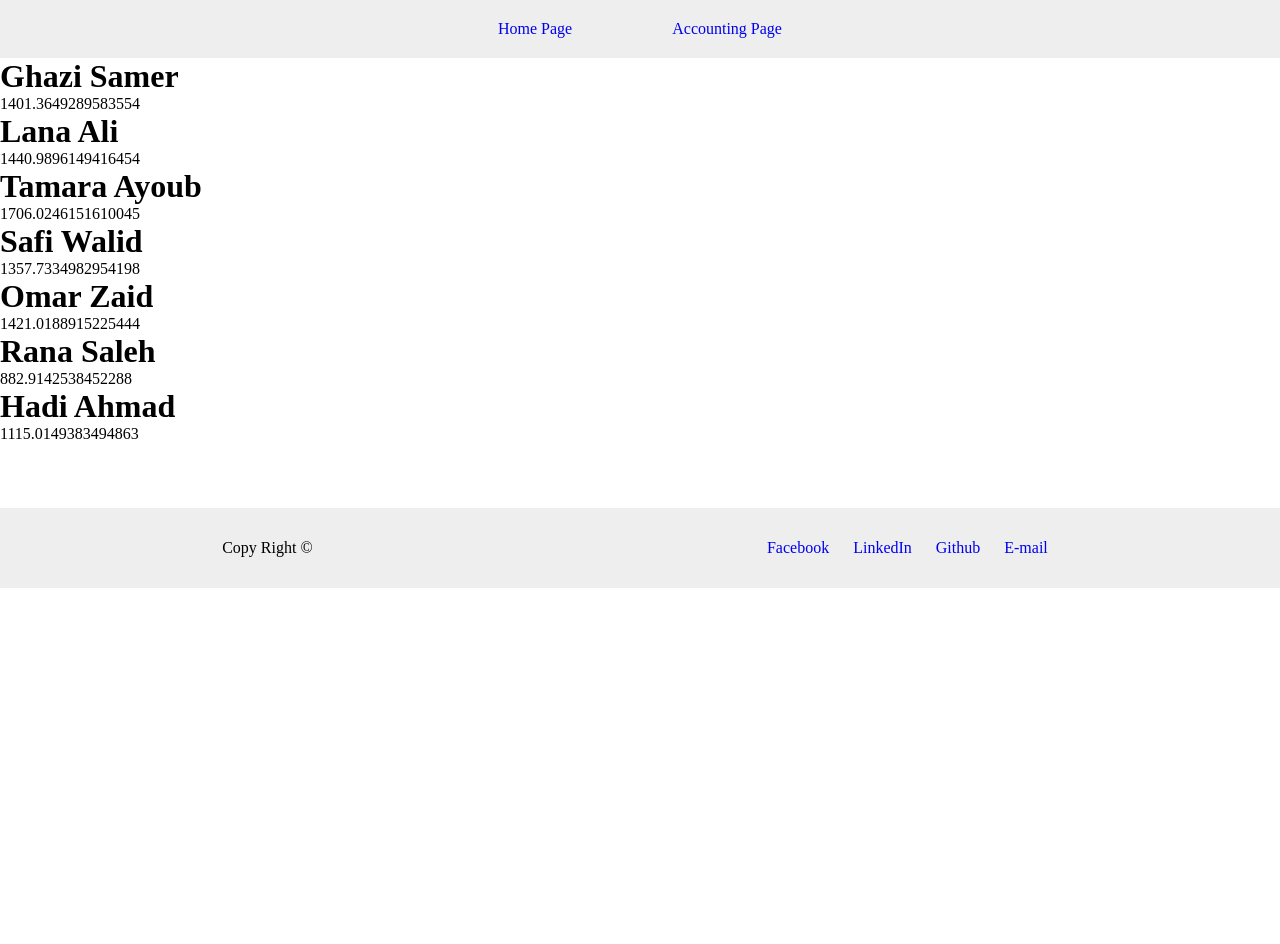
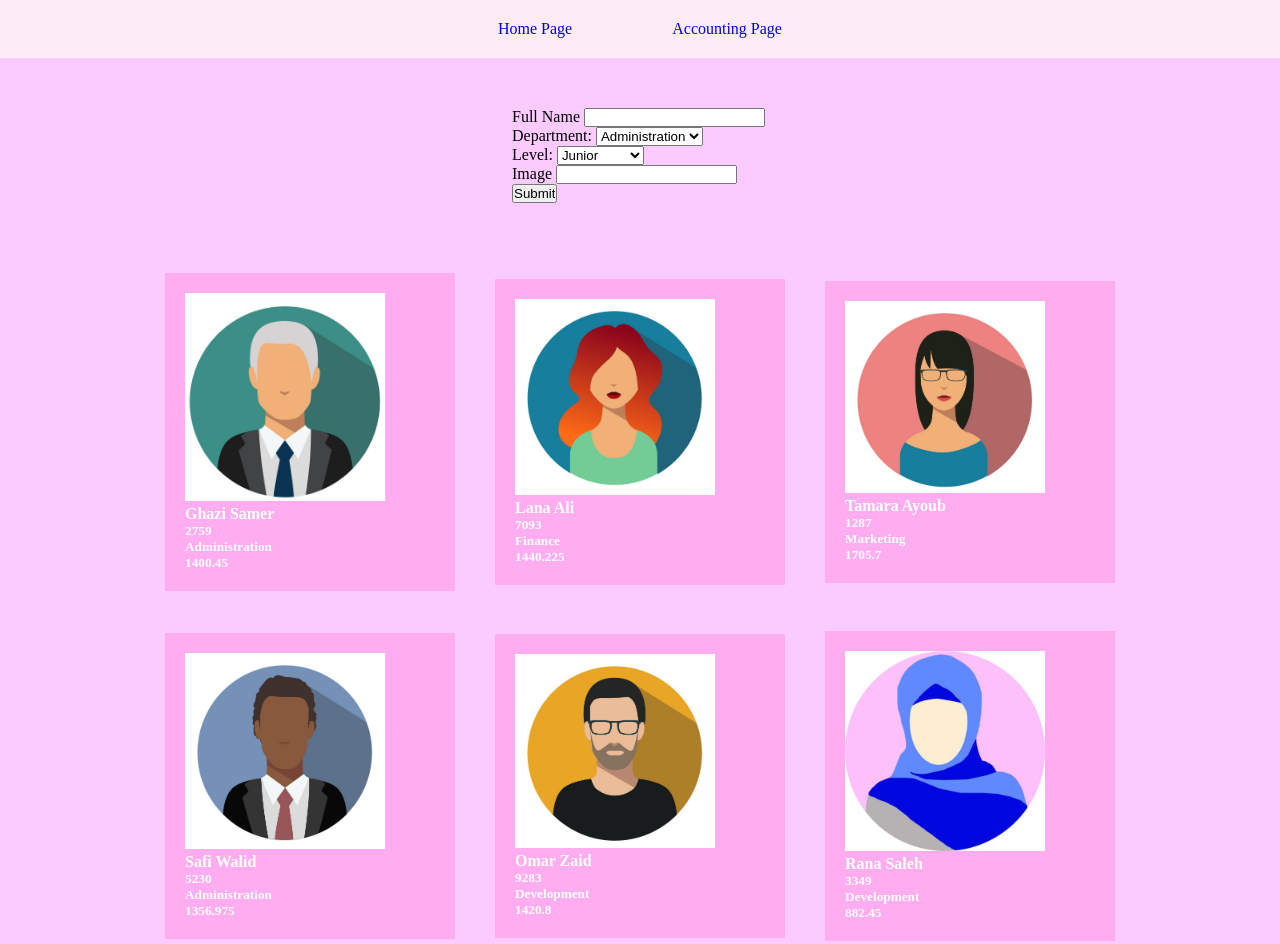
Before and after one commit to WalidAlrefai/HR-management-system, a plain HTML site: page index.html in a window 1280 px wide. Shown: the top 944 px of the page. Before the commit the page ends 800 px from the top, so only its background shows below. Drawn offline with Linux system fonts and the light colour scheme.

Commit message:
new style

```diff
--- a/JS/app.js
+++ b/JS/app.js
@@ -1,42 +1,123 @@
 'use strict';
+
 let allEmployee=[]
-function Employee(EmployeeID,FullName,Department,Level){
-    this.EmployeeID = EmployeeID;
+let employeeDiv = document.getElementById("employee");
+let from = document.getElementById("from");
+let element = document.getElementById("element").parentNode;
+
+function Employee(FullName,Department,Level,img){
+    this.EmployeeID = 0;
     this.FullName = FullName;
     this.Department = Department;
     this.Level = Level;
     this.isSalary = 0
-    this.img = "#";
+    this.img = img;
     allEmployee.push(this);
 }
 
 Employee.prototype.resultOfSalary = function(){
     var salary = 0 ;
     if(this.Level =="Senior"){
-        salary = Math.random() * (2000 - 1500) + 1500
+        salary = Math.floor( Math.random() * (2000 - 1500) + 1500)
     }else if(this.Level =="Mid-Senior"){
-        salary = Math.random() * (1500 - 1000) + 1000
+        salary =  Math.floor(Math.random() * (1500 - 1000) + 1000)
     }else if(this.Level =="Junior"){
-        salary = Math.random() * (1000 - 500) + 500
+        salary = Math.floor( Math.random() * (1000 - 500) + 500)
     }
         var taks = (salary*0.075)
         this.isSalary = salary-taks
     return this.isSalary
 
 }
-let employee1 = new Employee(1000 , "Ghazi Samer" , "Administration" , "Senior");
-let employee2 = new Employee(1001 , "Lana Ali" , "Finance" , "Senior");
-let employee3 = new Employee(1002 , "Tamara Ayoub" , "Marketing" , "Senior" );
-let employee4 = new Employee(1003 , "Safi Walid" , "Administration" , "Mid-Senior");
-let employee5 = new Employee(1004 , "Omar Zaid" ,    "Development" , "Senior" );
-let employee6 = new Employee(1005 , "Rana Saleh" , "Development" , "Junior");
-let employee7 = new Employee(1006 , "Hadi Ahmad" , "Finance" , "Mid-Senior");
+ Employee.prototype.newId = function (){
+     var empid = 0 ;
+    empid = Math.floor(1000 + Math.random() * 9000);
 
-Employee.prototype.render = function(){
-    let Salary = this.resultOfSalary();
-    document.write(` <h1> ${this.FullName} </h1>`)
-    document.write(`  ${this.isSalary}`)
+    this.EmployeeID=empid
+    return this.EmployeeID
 }
+
+let employee1 = new Employee( "Ghazi Samer" , "Administration" , "Senior" , "assets/Ghazi.jpg");
+let employee2 = new Employee( "Lana Ali" , "Finance" , "Senior", "assets/Lana.jpg");
+let employee3 = new Employee( "Tamara Ayoub" , "Marketing" , "Senior", "assets/Tamara.jpg" );
+let employee4 = new Employee( "Safi Walid" , "Administration" , "Mid-Senior", "assets/Safi.jpg");
+let employee5 = new Employee( "Omar Zaid" ,    "Development" , "Senior" , "assets/Omar.jpg");
+let employee6 = new Employee( "Rana Saleh" , "Development" , "Junior", "assets/Rana.jpg");
+let employee7 = new Employee( "Hadi Ahmad" , "Finance" , "Mid-Senior","assets/Hadi.jpg");
+
+
+Employee.prototype.render = function () {
+    var newDiv = document.createElement("div");
+    newDiv.style.backgroundColor = "#FFADF0";
+    newDiv.style.color = "white";
+    newDiv.style.width = "250px";
+    newDiv.style.padding = "20px";
+    newDiv.style.margin = "20px";
+
+
+     let image = document.createElement('img') ;
+    image.setAttribute("src", this.img);
+    newDiv.appendChild(image).width ="200";
+    employeeDiv.appendChild(newDiv);
+
+    let Name = document.createElement('h4');
+    Name.textContent = this.FullName;
+    newDiv.appendChild(Name);
+    employeeDiv.appendChild(newDiv);
+
+    // element.insertBefore(newDiv, image);
+
+    let Empid = document.createElement('h5');
+    Empid.textContent = this.newId();
+    newDiv.appendChild(Empid);
+    employeeDiv.appendChild(newDiv);
+
+
+    let Depart = document.createElement('h5');
+    Depart.textContent = this.Department;
+    newDiv.appendChild(Depart);
+    employeeDiv.appendChild(newDiv);
+
+    let Salar = document.createElement('h5');
+    Salar.textContent = this.resultOfSalary();
+    newDiv.appendChild(Salar);
+    employeeDiv.appendChild(newDiv);
+
+
+
+    // let image = document.createElement('img') ;
+    // image.setAttribute("src", this.img);
+    // employeeDiv.appendChild(image).width ="100";
+
+    // let Name = document.createElement('h4');
+    // Name.textContent = this.FullName;
+    // employeeDiv.appendChild(Name);
+
+    // let Empid = document.createElement('h5');
+    // Empid.textContent = this.newId();
+    // employeeDiv.appendChild(Empid);
+
+
+    // let Depart = document.createElement('h5');
+    // Depart.textContent = this.Department;
+    // employeeDiv.appendChild(Depart);
+
+    // let Salar = document.createElement('h5');
+    // Salar.textContent = this.resultOfSalary();
+    // employeeDiv.appendChild(Salar);
+
+console.log(this);
+
+}
+
+
+// Employee.prototype.render = function(){
+//     var employee = this.newId()
+//     var Salary = this.resultOfSalary();
+//     document.write(` ${this.EmployeeID }  `)
+//     document.write(` <h1> ${this.FullName} </h1> <br>`)
+//     document.write(`  ${this.isSalary}`)
+// }
 
 
 
@@ -44,3 +125,25 @@ Employee.prototype.render = function(){
 for(let i = 0 ; i < allEmployee.length ; i++){
     allEmployee[i].render();
 }
+
+
+from.addEventListener("submit", handleSubmit);
+
+function handleSubmit(event) {
+    event.preventDefault();
+    //  console.log(event.target)
+    let fullName = event.target.fullName.value;
+    let Department = event.target.Department.value;
+    let Level = event.target.Level.value;
+    let Image = event.target.image.value;
+
+    let newEmployee = new Employee(fullName,Department,Level,Image);
+
+    newEmployee.resultOfSalary()
+    newEmployee.render()
+//     console.log(fullName)
+//     console.log(Department)
+//    console.log(Level)
+//    console.log(Image)
+
+}
--- a/Style/index.css
+++ b/Style/index.css
@@ -2,8 +2,11 @@
     margin: 0;
     padding: 0;
 }
+body {
+    background-color: #FBCAFF;
+}
 .nav-bar{
-    background-color: #eee;
+    background-color: #FDEBF7;
     overflow: hidden;
     display: flex;
     /* display: inline; */
@@ -25,13 +28,32 @@
 }
 
 .content{
-    height: 450px;
+    /* background-color: #FBCAFF; */
+    height: 1fr;
+    /* width: 785px; */
 }
+#from{
+    margin: 50px 40%;
+}
+/* #form input {
+    margin: 20px;
+} */
+#employee {
+    display: flex;
+    align-items: center;
+    justify-content: center;
+    flex-wrap: wrap;
+
+
+}
+/* #employee div{
+    margin: 20px 40px;
+} */
 
 
 
 footer{
-    background-color: #eee;
+    background-color: #FC28FB;
     display: flex;
     align-items: center;
     justify-content: space-around;
--- a/index.html
+++ b/index.html
@@ -1,5 +1,6 @@
 <!DOCTYPE html>
 <html lang="en">
+
 <head>
     <meta charset="UTF-8">
     <meta http-equiv="X-UA-Compatible" content="IE=edge">
@@ -7,6 +8,7 @@
     <title>Document</title>
     <link rel="stylesheet" href="./Style/index.css">
 </head>
+
 <body>
     <header class="head">
         <nav class="nav-bar">
@@ -15,8 +17,36 @@
         </nav>
     </header>
     <main class="content">
+        <div id="element">
+            <form id="from">
+                <label for="fullName">Full Name</label>
+                <input id="fullName" type="text" name="fullName" >
+                <br>
+                <label for="Department">Department:</label>
+                <select id="Department" name="Department" >
+                    <option value="Administration">Administration</option>
+                    <option value="Marketing">Marketing</option>
+                    <option value="Development">Development</option>
+                    <option value="Finance">Finance</option>
+                </select>
+                <br>
+                <label for="Level">Level:</label>
+                <select id="Level" name="Level" >
+                    <option value="Junior">Junior</option>
+                    <option value="Mid-Senior">Mid-Senior</option>
+                    <option value="Senior">Senior</option>
+                </select>
+                <br>
+                <label for="Image">Image</label>
+                <input id="image" type="text"  name="Image">
+                <br>
+                <input type="submit" value="Submit">
 
-        <script src="./JS/app.js"></script>
+            </form>
+            <div id="employee"></div>
+        </div>
+
+
     </main>
     <footer>
         <p class="Copy"> Copy Right &copy;</p>
@@ -27,7 +57,7 @@
             <a href="http://">E-mail</a>
         </nav>
     </footer>
+    <script src="./JS/app.js"></script>
+</body>
 
-
-</body>
 </html>
```
Also changed, not shown: assets/Ghazi.jpg (added), assets/Hadi.jpg (added), assets/Lana.jpg (added), assets/Omar.jpg (added), assets/Rana.jpg (added), assets/Safi.jpg (added), assets/Tamara.jpg (added), assets/card.png (added).
